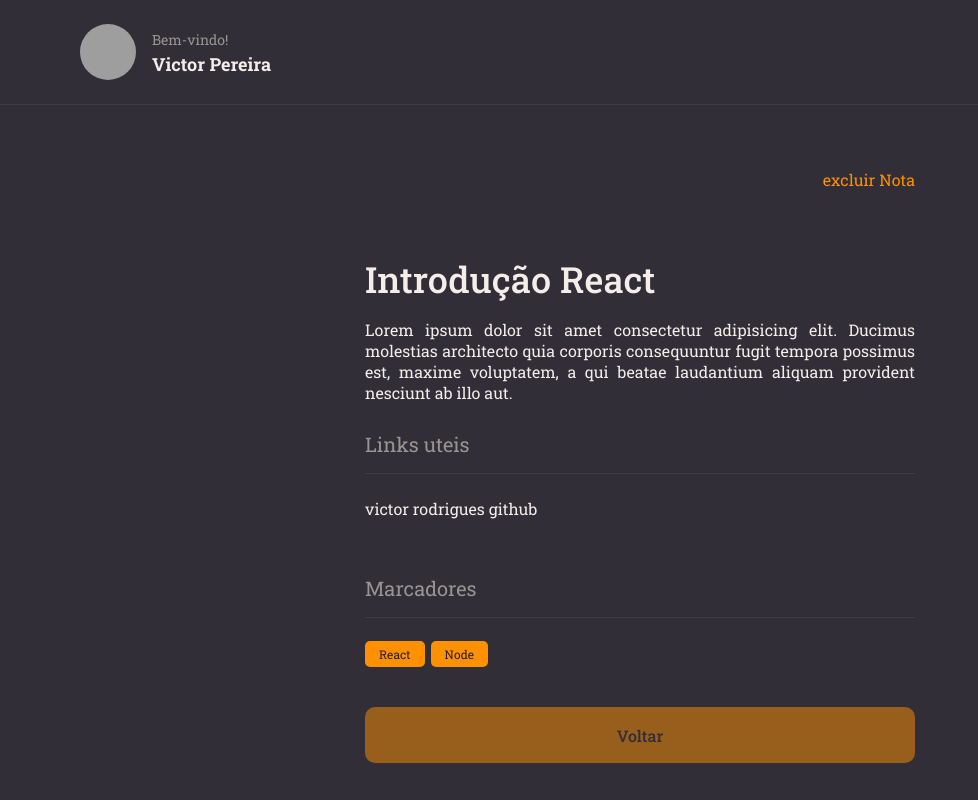
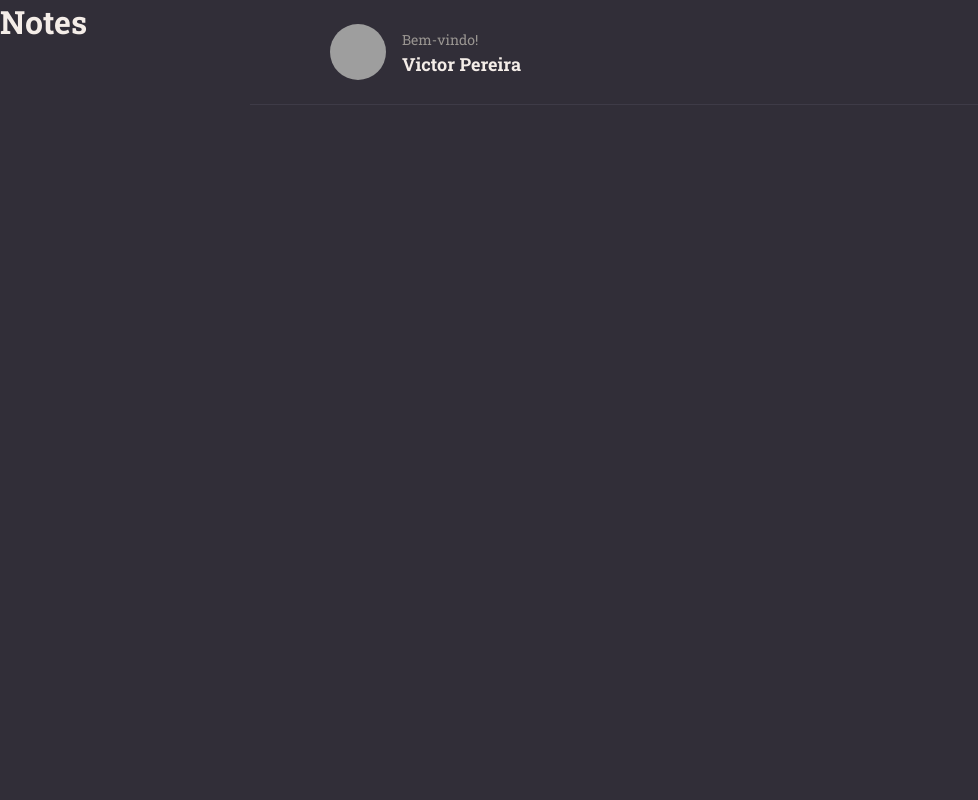
Before and after one commit to victorrti/REACT-NOTES, a React (Vite) app: page / in a window 1280 px wide. Shown: the whole page, without its empty margins (0-978 px from the left). Built offline with nearby package versions, Linux system fonts and the light colour scheme; grey boxes are pictures that could not be loaded.

Commit message:
criando grid da page home

```diff
--- a/src/main.jsx
+++ b/src/main.jsx
@@ -1,6 +1,6 @@
 import React from 'react'
 import ReactDOM from 'react-dom/client'
-import {Details} from './pages/Details'
+import {Home} from './pages/Home'
 import {ThemeProvider} from 'styled-components'
 import theme from './styles/theme'
 import GlobalStyle from './styles/global'
@@ -10,8 +10,7 @@
   <React.StrictMode >
     <ThemeProvider theme={theme}>
       <GlobalStyle />
-        <Details />
-
+        <Home />
 
     </ThemeProvider>
 
--- /dev/null
+++ b/src/pages/Home/index.jsx
@@ -0,0 +1,19 @@
+import {Container,Brand,Menu,Search,Content, NewNote} from './style'
+import {Header} from  '../../components/Header'
+export function Home(){
+    return(
+    <Container>
+        <Brand>
+            <h1>Notes</h1>
+        </Brand>
+        <Header></Header>
+        <Menu>
+            <Search></Search>
+        </Menu>
+        <Content>
+            <NewNote></NewNote>
+        </Content>
+    </Container>
+    )
+
+}
--- /dev/null
+++ b/src/pages/Home/style.js
@@ -0,0 +1,34 @@
+import styled from 'styled-components'
+
+export const Container = styled.div`
+    width:100%;
+    height: 100vh;
+    display:grid;
+    grid-template-columns:250px auto;
+    grid-template-rows:105px 128px auto 64px;
+    grid-template-areas:
+    "brand header"
+    "menu search"
+    "menu content"
+    "newNote content";
+    background-color:${({theme})=>theme.COLORS.BACKGROUND_800};
+`
+
+export const Brand = styled.div`
+    grid-area:brand;
+
+`
+
+export const Menu = styled.ul`
+grid-area:menu;`
+
+export const Search = styled.div`
+grid-area:search;
+`
+
+export const Content  = styled.div`
+grid-area:content;
+`
+
+export const NewNote = styled.div`
+grid-area:newNote`
```
